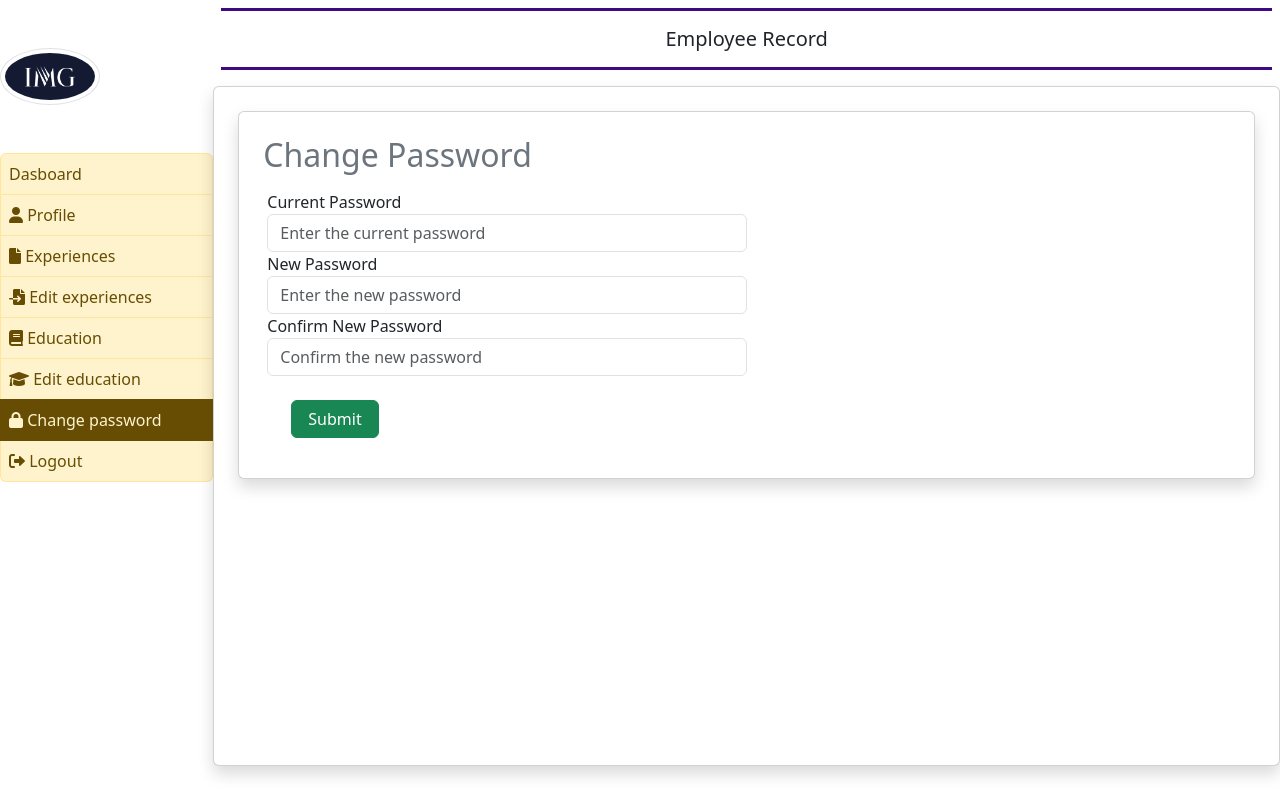
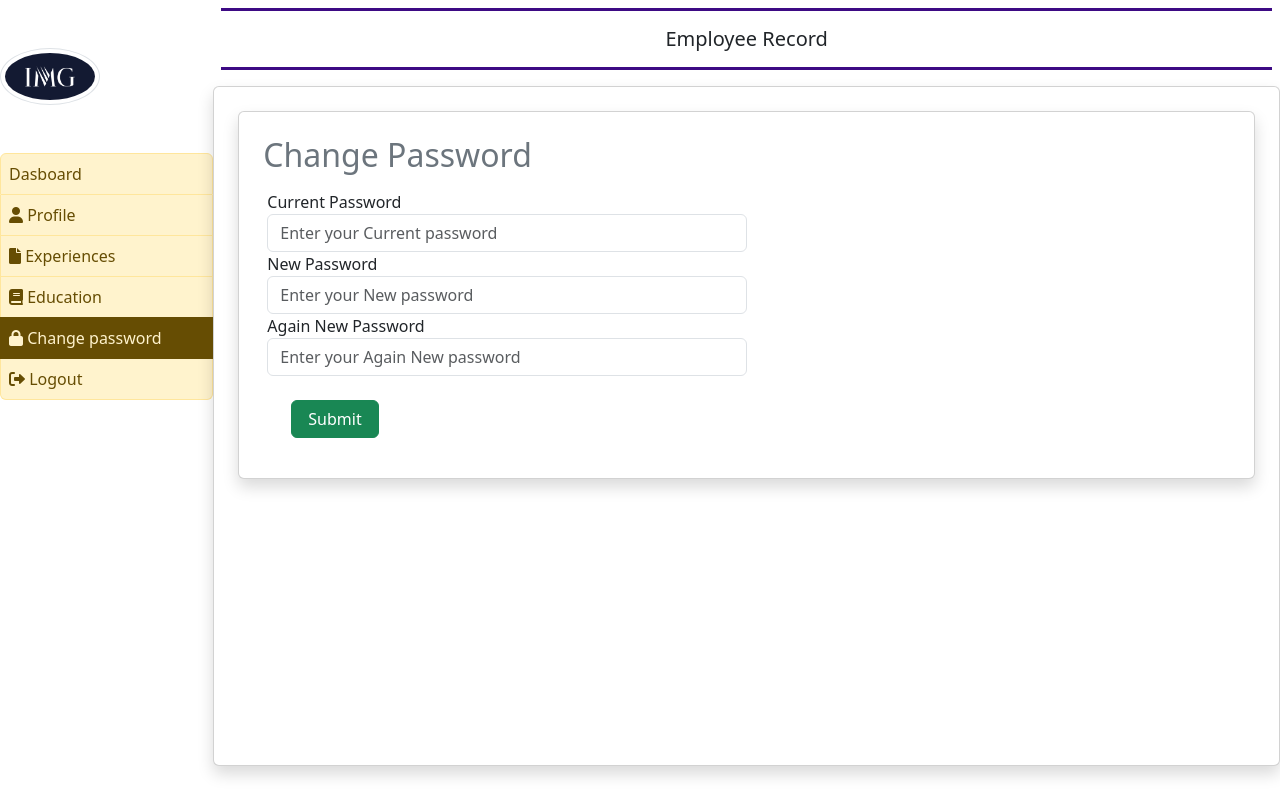
Before and after one commit to Abhi-AD/employee_management_system, a Django app: page /change_password/ in a window 1280 px wide. Run offline with Django 4.2, Linux system fonts and the light colour scheme; a user stored in the database is signed in; some libraries are stand-ins or nearby versions.

Commit message:
feat:employee change password

```diff
--- a/templates/emp/emp_base.html
+++ b/templates/emp/emp_base.html
@@ -15,16 +15,10 @@
                <a href="{% url 'emp_experiences' %}"
                     class="list-group-item list-group-item-warning list-group-item-action {% if request.path == '/emp_experiences/' %} active {% endif %}"><i
                          class="fa-solid fa-file"></i> Experiences</a>
-               <a href="{%url 'emp_edit_experiences'%}"
-                    class="list-group-item list-group-item-warning list-group-item-action {% if request.path == '/emp_edit_experiences/' %} active {% endif %}"><i
-                         class="fa-solid fa-file-import"></i> Edit experiences</a>
                <a href="{% url 'emp_education' %}"
                     class="list-group-item list-group-item-warning list-group-item-action {% if request.path == '/emp_education/' %} active {% endif %}"><i
                          class="fas fa-book"></i>
                     Education</a>
-               <a href="{%url 'emp_edit_education'%}"
-                    class="list-group-item list-group-item-warning list-group-item-action {% if request.path == '/emp_edit_education/' %} active {% endif %}"><i
-                         class="fas fa-graduation-cap"></i> Edit education</a>
                <a href="{% url 'change_password' %}"
                     class="list-group-item list-group-item-warning list-group-item-action {% if request.path == '/change_password/' %} active {% endif %}">
                     <i class="fas fa-lock"></i> Change password</a>
--- a/templates/emp/emp_change_password.html
+++ b/templates/emp/emp_change_password.html
@@ -1,28 +1,29 @@
 {% extends "emp/emp_base.html" %}
 {% block main %}
 <script>
-     function changepassword() {
-          if (document.changepassword.newpassword.value != document.changepassword.conformnewpassword.value) {
-              alert('New password and confirm password fields do not match');
-              document.changepassword.conformnewpassword.focus(); // Set focus on the confirm password field
-              return false; // Prevent form submission
+    function checkpassword() {
+        if (document.changepassword.newpassword.value != document.changepassword.confirmpassword.value) {
+            alert("New password and conform password fiels doesnot match!");
+            document.changepassword.confirmpassword.focus();
+            return false;
         }
-          return true; // Allow form submission if passwords match
+        return true;
     }
+</script>
 
-</script>
 <div class="card shadow m-2">
     <div class="card-body">
         <h2 class="p-2 text-secondary">Change Password</h2>
 
         <div class="container-fluid">
-               <form action="" method="post" name="changepassword" onsubmit="return changepassword()">
+            <form method="post" name="changepassword" onsubmit="return checkpassword()">
                 {% csrf_token %}
                 <div class="form-row">
                     <div class="col-sm-6">
                         <div class="form-group">
                             <label for="">Current Password</label>
-                                <input type="password" name="currentpassword" class="form-control" placeholder="Enter the current password">
+                            <input type="password" name="currentpassword" class="form-control"
+                                placeholder="Enter your Current password">
                         </div>
                     </div>
                 </div>
@@ -30,41 +31,42 @@
                     <div class="col-sm-6">
                         <div class="form-group">
                             <label for="">New Password</label>
-                                <input type="password" name="newpassword" class="form-control" placeholder="Enter the new password">
+                            <input type="password" name="newpassword" class="form-control"
+                                placeholder="Enter your New password">
                         </div>
                     </div>
                 </div>
                 <div class="form-row">
                     <div class="col-sm-6">
                         <div class="form-group">
-                                <label for="">Confirm New Password</label>
-                                <input type="password" name="conformnewpassword" class="form-control" placeholder="Confirm the new password">
+                            <label for="">Again New Password</label>
+                            <input type="password" name="confirmpassword" class="form-control"
+                                placeholder="Enter your Again New password">
                         </div>
                     </div>
                 </div>
                 <input type="submit" value="Submit" class="m-4 px-3 btn btn-success">
             </form>
-
         </div>
     </div>
 </div>
 
 {% if error == "no" %}
 <script>
-     alert("Password update Successfully");
+    alert("Change Password Successfully");
     window.location = "{% url 'emp_logout'%}";  // Redirecting to other page (add)
 </script>
 {% endif %}
 
 {% if error == "yes" %}
 <script>
-     alert('Please Try again');
+    alert('Wrong Something');
 </script>
 {% endif %}
 
 {% if error == "not" %}
 <script>
-     alert('Current password incorrect');
+    alert('Current password wrong');
 </script>
 {% endif %}
 
```
Also changed, not shown: db.sqlite3. Lines whose indentation alone changed are shown as unchanged.
